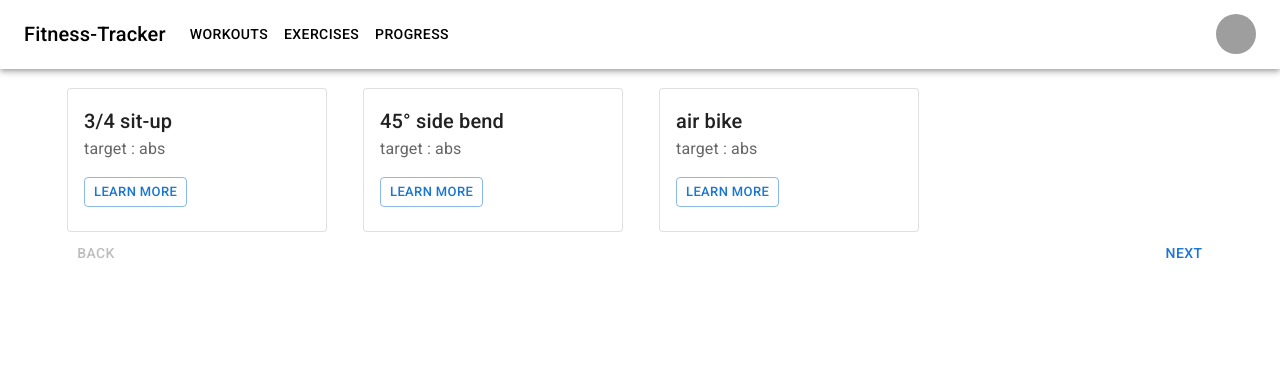
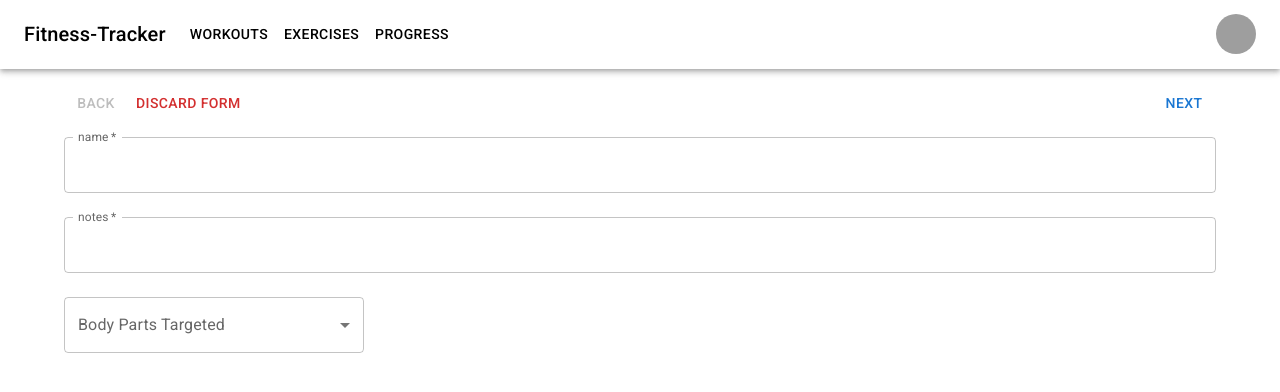
Before and after one commit to akshatgarg12/GetFit, a React (Create React App) app in the folder client/: page /workout/create in a window 1280 px wide. Shown: the top 392 px of the page. Built offline with nearby package versions, Linux system fonts and the light colour scheme; grey boxes are pictures that could not be loaded.

Commit message:
create workout form changes and exercises integrated, sessionStorage added

```diff
--- a/client/src/Pages/CreateWorkout.tsx
+++ b/client/src/Pages/CreateWorkout.tsx
@@ -1,13 +1,17 @@
 // render a list of exercises and show them in cards
 // after selecting and clicking on next add no of sets and reps ranges
-import { Typography, Box, Button, Stack, TextField, Card, TableContainer, TableRow, Table,FormControl, InputLabel, OutlinedInput, IconButton, InputAdornment, TableHead, TableCell, TableBody, Paper, Chip } from '@mui/material';
+import { Typography, Box, Button, Stack, TextField, Card, TableContainer, TableRow, Table,FormControl, InputLabel, OutlinedInput, TableHead, TableCell, TableBody, Paper, Chip } from '@mui/material';
 import Container from '@mui/material/Container'
 import Grid from '@mui/material/Grid'
 import { useEffect, useState } from 'react';
 import ExerciseCard from '../components/ExerciseCard';
-import InfoIcon from '@mui/icons-material/Info';
-import AddCircleOutlineOutlinedIcon from '@mui/icons-material/AddCircleOutlineOutlined';
+import { Theme, useTheme } from '@mui/material/styles';
+import MenuItem from '@mui/material/MenuItem';
+import Select, { SelectChangeEvent } from '@mui/material/Select';
 import Exercises from '../assets/exercises.json'
+import {useNavigate} from 'react-router-dom'
+import { DeleteOutlined } from '@mui/icons-material';
+
 interface CreateWorkoutPageProps {
 
 }
@@ -17,30 +21,75 @@ interface Workout{
     id : string | number,
     name : string,
     target : string,
+    bodyPart: string,
     sets : number,
     reps : number,
     progressive_overload : string,
     tips ?: string
 }
+
 interface WorkoutInfo{
     name : string,
     body_parts_targeted : Array<string>,
     notes ?: string
 }
+
+function getStyles(name: string, personName: string[], theme: Theme) {
+    return {
+      fontWeight:
+        personName.indexOf(name) === -1
+          ? theme.typography.fontWeightRegular
+          : theme.typography.fontWeightMedium,
+    };
+  }
+
+  const ITEM_HEIGHT = 48;
+  const ITEM_PADDING_TOP = 8;
+  const MenuProps = {
+    PaperProps: {
+      style: {
+        maxHeight: ITEM_HEIGHT * 4.5 + ITEM_PADDING_TOP,
+        width: 250,
+      },
+    },
+  };
+
+
+
 const createDefaultWorkoutObject = (exercise : any):Workout => ({...exercise, sets : 1, reps : 12, progressive_overload: "yes", tips : ""})
 
 const CreateWorkoutPage: React.FC<CreateWorkoutPageProps> = () => {
     // name, body parts targeted, notes by creator
-    const [workoutInfo, setWorkoutInfo] = useState<WorkoutInfo>({name : '' , body_parts_targeted:[], notes : ''})
-    const [bodyPart, setBodyPart] = useState('')
-    const [selectedExercises, setSelectedExercises] = useState<Array<Workout>>([])
-    const [formNumber, setFormNumber] = useState(0)
+    const defaultWorkoutInfo = sessionStorage.getItem("workoutInfo")
+    const defaultFormNumber = sessionStorage.getItem("formNumber")
+    const defaultSelectedExercises = sessionStorage.getItem("selectedExercises")
+    const [workoutInfo, setWorkoutInfo] = useState<WorkoutInfo>(defaultWorkoutInfo ? JSON.parse(defaultWorkoutInfo) : {name : '' , body_parts_targeted:[], notes : ''})
+    const [selectedExercises, setSelectedExercises] = useState<Array<Workout>>(defaultSelectedExercises ? JSON.parse(defaultSelectedExercises) : [])
+    const [formNumber, setFormNumber] = useState(defaultFormNumber ? JSON.parse(defaultFormNumber) : 0)
+
+    const navigate = useNavigate()
+    const theme = useTheme();
+    const handleChange = (event: SelectChangeEvent<any>) => {
+        const {
+          target: { value },
+        } = event;
+        setWorkoutInfo((prev) => ({...prev, body_parts_targeted: typeof value === 'string' ? value.split(',') : value}))
+      };
+    const bodyPartOptions = new Set(Exercises.map((e) => e.bodyPart))
+    const [exercisesToShow, setExercisesToShow] = useState<any>([])
     // store this in session and delete after created
     useEffect(() => {
-        console.log(selectedExercises)
-        console.log(formNumber)
-    }, [selectedExercises, formNumber])
+       const targetedExercises = Exercises.filter((exer) => workoutInfo.body_parts_targeted.includes(exer.bodyPart))
+       setExercisesToShow(targetedExercises)
+    }, [workoutInfo.body_parts_targeted])
 
+    // save form Number and state in session so if user redirects by mistake they get the info back
+    useEffect(() => {
+        sessionStorage.setItem("workoutInfo", JSON.stringify(workoutInfo))
+        sessionStorage.setItem("selectedExercises", JSON.stringify(selectedExercises))
+        sessionStorage.setItem("formNumber", JSON.stringify(formNumber))
+        // also add a cancle btn to remove these from session
+    }, [workoutInfo, selectedExercises, formNumber])
 
     const toggleSelection = (exercise : any) => {
         const isAlreadySelected = selectedExercises.filter((e) => e.id === exercise.id).length > 0
@@ -61,6 +110,14 @@ const CreateWorkoutPage: React.FC<CreateWorkoutPageProps> = () => {
         if(formNumber < 1) return;
         setFormNumber(formNumber - 1);
     }
+    const onDiscardForm = () => {
+        // clear session and redirect to dashboard
+        const confirmation = window.confirm("Are you sure you want to discard the form?")
+        if(confirmation){
+            sessionStorage.clear()
+            navigate(-1)
+        }
+    }
     const onInputChange = (e:React.ChangeEvent<HTMLInputElement | HTMLTextAreaElement>, idx:number) => {
         const {name, value}  = e.target
         // console.log(idx + " :  " + name  + " : " + value)
@@ -73,13 +130,7 @@ const CreateWorkoutPage: React.FC<CreateWorkoutPageProps> = () => {
         const {name, value} = e.target
         setWorkoutInfo((prev) => ({...prev , [name] : value}))
     }
-    const onAddBodyPart = () => {
-        // body part add to workout info array
-        if(bodyPart){
-            setWorkoutInfo((prev) => ({...prev, body_parts_targeted:[...workoutInfo.body_parts_targeted, bodyPart]}))
-            setBodyPart('')
-        }
-    }
+
     const onDeleteChip = (bp : string) => {
         // remove bp from body parts array if it exists
         setWorkoutInfo((prev) => {
@@ -94,15 +145,94 @@ const CreateWorkoutPage: React.FC<CreateWorkoutPageProps> = () => {
         console.log("workout info : " , workoutInfo)
         console.log("Complete workout : ", selectedExercises)
     }
-    // form number can be 0, 1, 2
+    // form number can be 0, 1, 2, 3
     return (
         <Container sx={{margin:"1rem auto"}}>
+            <Box sx={{display:"flex", justifyContent:"space-between"}}>
+                <Box>
+                    <Button disabled = {formNumber === 0} onClick={openPreviousForm}>Back</Button>
+                    <Button color="error" onClick={onDiscardForm}>Discard Form</Button>
+                </Box>
+                {
+                    formNumber < 3 && <Button onClick={openNextForm}>Next</Button>
+                }
+                {
+                    formNumber === 3 && <Button onClick={submitHandler}>Submit</Button>
+                }
+
+            </Box>
             {/* phase 0 selecting exercises */}
             {
                 formNumber === 0 &&
+                // this table can be refactored from workout info
+                <Stack sx={{margin:"auto"}}>
+                    <TextField
+                        required
+                        id="name" type="string" label="name" name="name"
+                        InputLabelProps={{
+                            shrink: true,
+                        }}
+                        margin = "normal"
+                        value={workoutInfo.name}
+                        onChange={onWorkoutInfoChange}
+                    />
+                    <TextField
+                        required
+                        id="notes" type="string" label="notes" name="notes"
+                        InputLabelProps={{
+                            shrink: true,
+                        }}
+                        margin = "normal"
+                        value={workoutInfo.notes}
+                        onChange={onWorkoutInfoChange}
+                    />
+                   <FormControl margin="normal" sx={{ maxWidth: 300 }}>
+                        <InputLabel id="demo-multiple-name-label">Body Parts Targeted</InputLabel>
+                        <Select
+                            labelId="demo-multiple-name-label"
+                            id="demo-multiple-name"
+                            multiple
+                            value={workoutInfo.body_parts_targeted}
+                            onChange={handleChange}
+                            input={<OutlinedInput label="Body Parts targeted" />}
+                            MenuProps={MenuProps}
+                        >
+                        {Array.from(bodyPartOptions).map((name) => (
+                            <MenuItem
+                            key={name}
+                            value={name}
+                            style={getStyles(name, workoutInfo.body_parts_targeted, theme)}
+                            >
+                            {name}
+                            </MenuItem>
+                        ))}
+                        </Select>
+                    </FormControl>
+                    <Box>
+                    {
+                            workoutInfo.body_parts_targeted.map((bp) => (
+                                <Chip
+                                    label={bp}
+                                    variant = "outlined"
+                                    onDelete={() => onDeleteChip(bp)}
+                                />
+                            ))
+                    }
+                    </Box>
+                </Stack>
+                // <p>Ask for name, notes and body parts</p>
+            }
+            {
+                formNumber === 1 &&
+                        workoutInfo.body_parts_targeted.map((bp:string) => {
+                            return (
+                                <Box>
+                                    <Typography sx={{margin:"1rem 0"}} variant="h4">{bp}</Typography>
                                     <Grid container rowSpacing={1} columnSpacing={{ xs: 2, sm: 3, md: 4 }}>
                                         {
-                        [Exercises[0], Exercises[1], Exercises[2]].map(({id, name, target}) => {
+                                             // @ts-ignore
+                                            exercisesToShow.map(({id, name, target, bodyPart}) => {
+                                                if(bp !== bodyPart) return <></>
                                                 const selected = selectedExercises.filter((e) => e.id === id).length > 0;
                                                 let idx = -1;
                                                 if(selected){
@@ -113,28 +243,35 @@ const CreateWorkoutPage: React.FC<CreateWorkoutPageProps> = () => {
                                                 }
                                                 return (
                                                 <Grid key={id} item xs={6} sm={4} md={3}>
-                               <div style={{padding:"3px", border: selected ? "1px solid red" : "none"}} onClick={() => toggleSelection({id, name, target})}> {selected && <Typography color="text.secondary">{idx}</Typography>}<ExerciseCard id={id} name={name} target={target} /> </div>
+                                                <div style={{padding:"3px", border: selected ? "1px solid red" : "none"}} onClick={() => toggleSelection({id, name, target})}>
+                                                    {selected && <Typography color="text.secondary">{idx}</Typography>}
+                                                    <ExerciseCard id={id} name={name} target={target} />
+                                                    </div>
                                                 </Grid>
                                                 )
-                        }
-                        )
+                                            })
                                         }
                                     </Grid>
+                                </Box>
+                            )
+                        })
             }
 
             {/* phase 1 selecting sets and reps for each  */}
             {
-                formNumber === 1 &&
+                formNumber === 2 &&
                 <Grid container rowSpacing={1} columnSpacing={{ xs: 2, sm: 3, md: 4 }}>
+
                         {
-                        selectedExercises.map((w, idx) => (
+                            selectedExercises.map((w, idx) => {
+                                return (
                                 <Grid key={w.id} item xs={12} sm={4} md={3}>
                                     <Card variant="outlined" sx={{padding:"1rem"}}>
                                         <Stack sx={{margin : "auto"}}>
                                             <Box sx={{display:"flex", justifyContent:"space-between"}}>
                                                 <Typography>{w.name}</Typography>
                                                 {/* make this a btn to the url of workout */}
-                                             <InfoIcon />
+                                                <DeleteOutlined onClick={()=>toggleSelection(w)} />
                                             </Box>
                                             <TextField
                                                 required
@@ -170,13 +307,14 @@ const CreateWorkoutPage: React.FC<CreateWorkoutPageProps> = () => {
                                         </Stack>
                                     </Card>
                                 </Grid>
-                        ))
+                                )
+                            })
                         }
                 </Grid>
             }
             {/* phase 2 final result in table */}
             {
-                formNumber === 2 &&
+                formNumber === 3 &&
                 // this table can be refactored from workout info
                 <TableContainer component={Paper}>
                 <Table sx={{ minWidth: 650, margin:"auto" }} aria-label="simple table">
@@ -208,79 +346,6 @@ const CreateWorkoutPage: React.FC<CreateWorkoutPageProps> = () => {
                 </Table>
             </TableContainer>
             }
-            {
-                formNumber === 3 &&
-                // this table can be refactored from workout info
-                <Stack sx={{margin:"auto"}}>
-                    <TextField
-                        required
-                        id="name" type="string" label="name" name="name"
-                        InputLabelProps={{
-                            shrink: true,
-                        }}
-                        margin = "normal"
-                        value={workoutInfo.name}
-                        onChange={onWorkoutInfoChange}
-                    />
-                    <TextField
-                        required
-                        id="notes" type="string" label="notes" name="notes"
-                        InputLabelProps={{
-                            shrink: true,
-                        }}
-                        margin = "normal"
-                        value={workoutInfo.notes}
-                        onChange={onWorkoutInfoChange}
-                    />
-
-                    <FormControl
-                    margin= "normal" sx={{ width: '25ch' }} variant="outlined">
-                        <InputLabel
-                            shrink={true}
-                            htmlFor="body_parts_targeted">Body Parts Targeted</InputLabel>
-                        <OutlinedInput
-                            id="body_parts_targeted"
-                            type='text'
-                            value={bodyPart}
-                            onChange={(e) => setBodyPart(e.target.value)}
-                            endAdornment={
-                            <InputAdornment position="end">
-                                <IconButton
-                                    aria-label="toggle password visibility"
-                                    onClick={onAddBodyPart}
-                                    edge="end"
-                                >
-                                    <AddCircleOutlineOutlinedIcon />
-                                </IconButton>
-                            </InputAdornment>
-                            }
-                            label="Password"
-                        />
-                    </FormControl>
-                    <Box>
-                    {
-                            workoutInfo.body_parts_targeted.map((bp) => (
-                                <Chip
-                                    label={bp}
-                                    variant = "outlined"
-                                    onDelete={() => onDeleteChip(bp)}
-                                />
-                            ))
-                    }
-                    </Box>
-                </Stack>
-                // <p>Ask for name, notes and body parts</p>
-            }
-            <Box sx={{display:"flex", justifyContent:"space-between"}}>
-                <Button disabled = {formNumber === 0} onClick={openPreviousForm}>Back</Button>
-                {
-                    formNumber < 3 && <Button onClick={openNextForm}>Next</Button>
-                }
-                {
-                    formNumber === 3 && <Button onClick={submitHandler}>Submit</Button>
-                }
-
-            </Box>
         </Container>
     );
 }
--- a/client/src/Pages/Exercises.tsx
+++ b/client/src/Pages/Exercises.tsx
@@ -21,7 +21,7 @@ const ExercisesPage: React.FC<ExercisesPageProps> = () => {
     Exercises.forEach((exercise) => {
         bodyParts.add(exercise.bodyPart)
     })
-    // key : array[exercise]
+    // key(bodyPart) : array[exercise]
     const bodyPartExerciseMap = new Map<string, Array<any>>()
     Array.from((bodyParts)).forEach((bp) => {
         bodyPartExerciseMap.set(bp, [])
```
Lines whose indentation alone changed are shown as unchanged.
